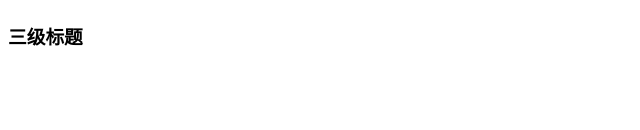
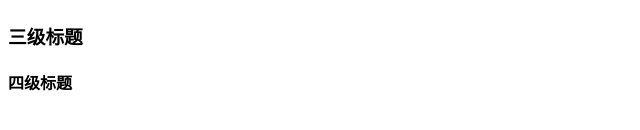
Before and after one commit to Dingchao-0616/project_01, a plain HTML site: page index.html in a window 1280 px wide. Shown: the part 122-252 px from the top of the page, without its empty margins (0-640 px from the left). Drawn offline with Linux system fonts and the light colour scheme.

Commit message:
提交了index.html

```diff
--- a/index.html
+++ b/index.html
@@ -14,6 +14,7 @@
     <h1>一级标题</h1>
     <h2>二级标题</h2>
     <h3>三级标题</h3>
+    <h4>四级标题</h4>
 </body>
 <script src="./index.js"></script>
 
```
